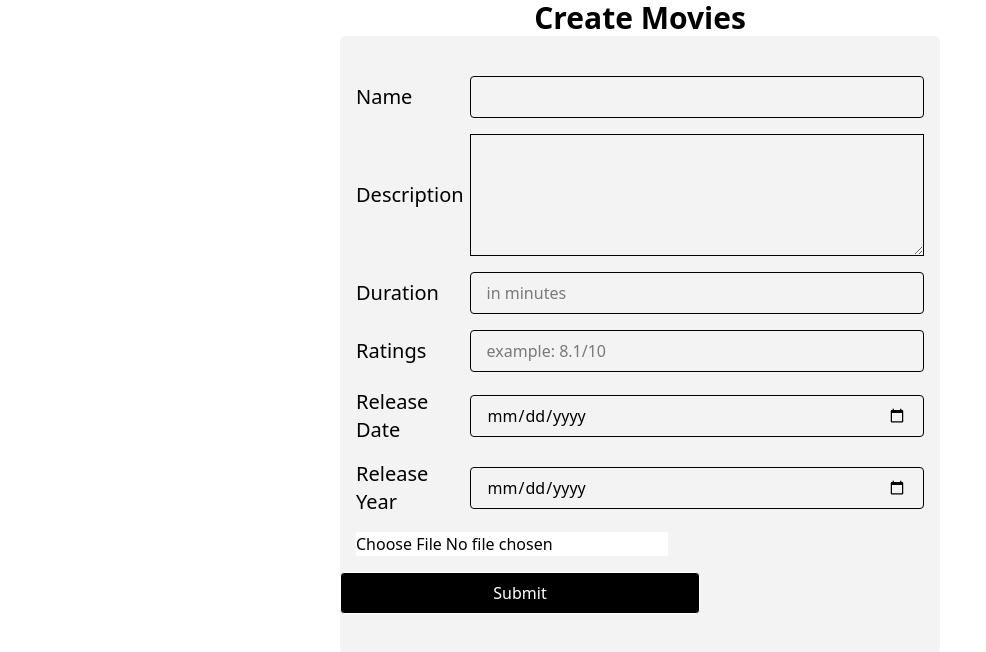
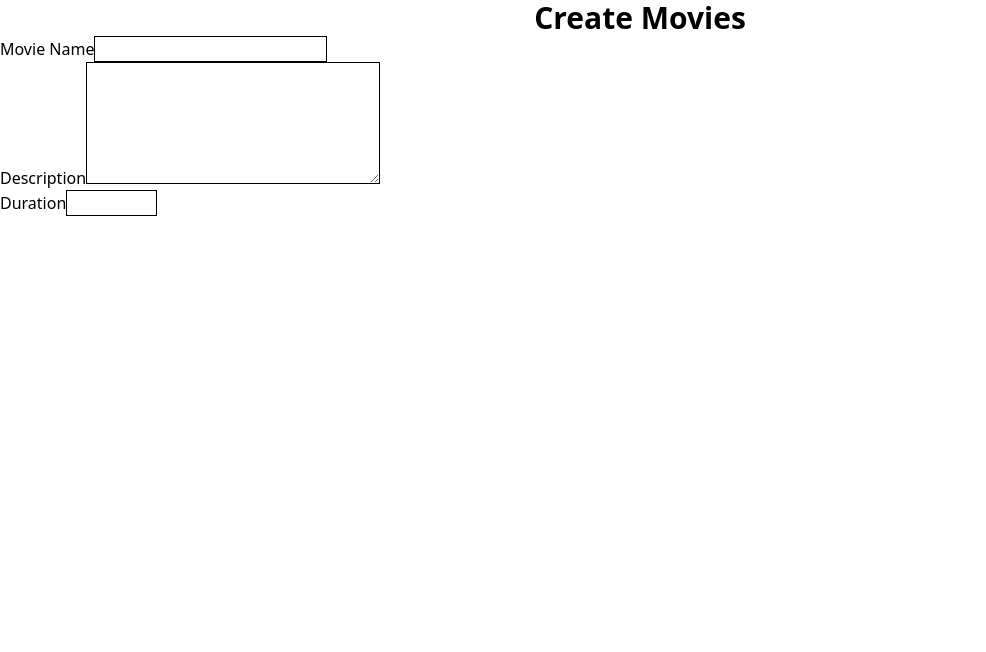
Before and after one commit to HarishBabu-DV/Form-Handling, a React (Vite) app: page / in a window 1280 px wide. Shown: the top 652 px of the page, without its empty margins (0-986 px from the left). Built offline with nearby package versions, Linux system fonts and the light colour scheme.

Commit message:
updated ui

```diff
--- a/src/assets/asset.js
+++ /dev/null
@@ -1,59 +0,0 @@
-const inputFields=[
-    {
-        labelName:'name',
-        name:'name',
-        inputType:'text',
-        placeholderText:'Enter Name',
-        valueText:''
-    },
-    // {
-    //     labelName:'cover image',
-    //     name:'coverImage',
-    //     inputType:'file',
-    //     placeholderText:'choose file',
-    //     valueText:''
-    // },
-    {
-        labelName:'description',
-        name:'description',
-        inputType:'text',
-        placeholderText:'enter description',
-        valueText:''
-    },
-    {
-        labelName:'duration',
-        name:'duration',
-        inputType:'number',
-        placeholderText:'enter duration',
-        valueText:''
-    },
-    {
-        labelName: 'ratings',
-        name:'ratings',
-        inputType:'number',
-        placeholderText:'enter ratings',
-        valueText:''
-    },
-    // {
-    //     labelName:'release date',
-    //     name:'releaseDate',
-    //     inputType:'date',
-    //     placeholderText:'select date',
-    //     valueText:''
-    // },
-    // {
-    //     labelName:'release year',
-    //     name:'releaseYear',
-    //     inputType:'date',
-    //     placeholderText:'select year',
-    //     valueText:''
-    // },
-    {
-        labelName: 'total rating',
-        name: 'totalRating',
-        inputType:'number',
-        placeholderText:'enter total ratings',
-        valueText:''
-    }
-]
-export default inputFields
--- a/src/pages/FormPage.jsx
+++ b/src/pages/FormPage.jsx
@@ -1,9 +1,5 @@
 import { useState } from "react"
-import inputFields from "../assets/asset"
-import Label from "../components/Label"
-import InputComponent from "../components/InputComponent"
 const FormPage = () => {
-  const initialValues=""
   const date=new Date()
   const [formData,setFormData]=useState({
     name:"",
@@ -30,47 +26,26 @@ const FormPage = () => {
         {/* Heading  */}
         <h1 className="text-3xl font-bold text-center ">Create Movies</h1>
         {/* Creating New movies form  */}
-        <form action="" className="flex justify-center">
-          <div className="bg-[#f3f3f3] flex flex-col py-10 gap-y-4 max-w-[600px] w-full rounded-md">
+        <form action="" className="">
 
-            <div className="flex items-center px-4">
-              <Label inputName={'name'} labelName={'name'} className={'capitalize'}/>
-              <input type="text" name="name" id="" className="border-1 rounded-sm px-4 py-2 w-[80%]" />
-            </div>
+           <div>
+              <div>
+                <label htmlFor="movie_name">Movie Name</label>
+                <input type="text" name="movie_name" id="movie_name" className="border-1" />
+              </div>
+              <div>
+                <label htmlFor="">Description</label>
+                <textarea name="movie_description" id="movie_description" cols="30" rows="5" className="border-1"></textarea>
+              </div>
 
-            <div className="flex items-center px-4">
-              <Label inputName={'description'} labelName={'description'} className={'capitalize'}/>
-              <textarea name="description" id="" cols="30" rows="5" className="border-1 w-[80%]"></textarea>
-            </div>
+              {/* Multi select  */}
 
-            <div className="flex items-center px-4">
-              <Label inputName={'duration'} labelName={'duration'} className={'capitalize'}/>
-              <input type="number" name="duration" id="" min={1} max={300} placeholder="in minutes" className="border-1 rounded-sm px-4 py-2 w-[80%]" />
-            </div>
 
-            <div className="flex items-center px-4">
-              <Label inputName={'ratings'} labelName={'ratings'} className={'capitalize'}/>
-              <input type="number" name="ratings" id="" min={0.1} max={10.0} className="border-1 rounded-sm px-4 py-2 w-[80%]" placeholder="example: 8.1/10" />
-            </div>
-
-             <div className="flex items-center px-4">
-                <Label inputName={'releaseDate'} labelName={'release Date'} className={'capitalize'}/>
-                <input type="date" name="releaseDate" id="releaseDate" min={'2025-02-01'} max={date} className="border-1 rounded-sm px-4 py-2 w-[80%]" />
-            </div>
-
-            <div className="flex items-center px-4">
-                <Label inputName={'releaseyear'} labelName={'release year'} className={'capitalize'}/>
-                <input type="date" name="releasedate" id="" className="border-1 rounded-sm px-4 py-2 w-[80%]" />
-            </div>
-            <div className="flex items-center px-4">
-              <input type="file" className="bg-white" />
-
-            </div>
-            <InputComponent className={'bg-black text-white hover:cursor-pointer'} inputType={'submit'} inputName={'submit'}>
-            Create
-          </InputComponent>
-          </div>
-
+              <div>
+                <label htmlFor="movie_duration">Duration</label>
+                <input type="number" name="movie_duration" id="movie_duration"  className="border-1" min={1} max={500}/>
+              </div>
+           </div>
         </form>
     </section>
   )
```
